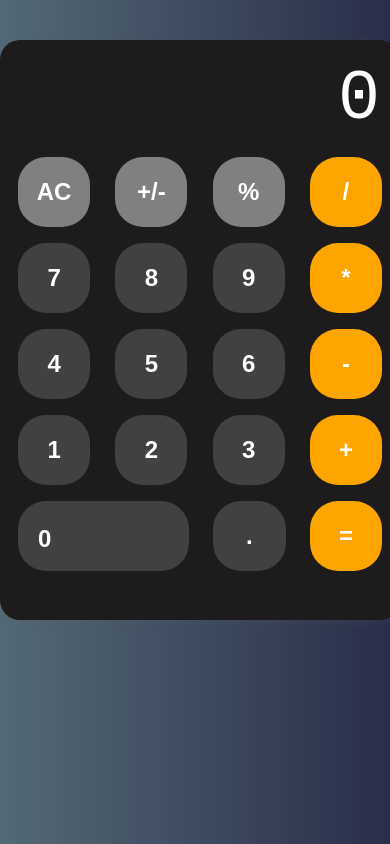
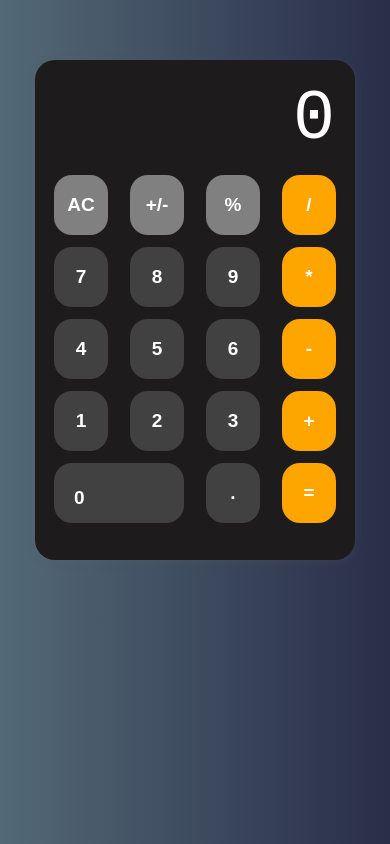
Before and after one commit to KhamdamovAva/Calculator, a plain HTML site: page index.html in a window 390 px wide. Drawn offline with Linux system fonts and the light colour scheme.

Commit message:
added media and changed hover in button

```diff
--- a/style.css
+++ b/style.css
@@ -14,7 +14,7 @@ body {
   width: 400px;
   min-height: 580px;
   background-color: rgb(29, 27, 27);
-  margin: 40px auto;
+  margin: 50px auto;
   border-radius: 20px;
   padding: 10px;
   box-shadow: rgba(99, 99, 99, 0.2) 0px 2px 8px 0px;
@@ -47,7 +47,7 @@ body {
   font-weight: bold;
   background-color: rgba(128, 128, 128, 0.372);
   cursor: pointer;
-  transition: all ease 0.5s;
+  transition: ease-out 0.5s;
 }
 .button:hover {
   background-color: #536976;
@@ -62,3 +62,22 @@ body {
 .btn-gray {
   background-color: gray;
 }
+
+@media screen and (max-width: 460px) {
+  .calculator {
+    width: 320px;
+    min-height: 500px;
+    margin: 60px auto;
+  }
+  .zero-btn {
+    padding: 24px 110px 26px 20px;
+  }
+
+  .button {
+    border-radius: 18px;
+    width: 18%;
+    height: 60px;
+    margin: 6px 9px;
+    font-size: 19px;
+  }
+}
```
